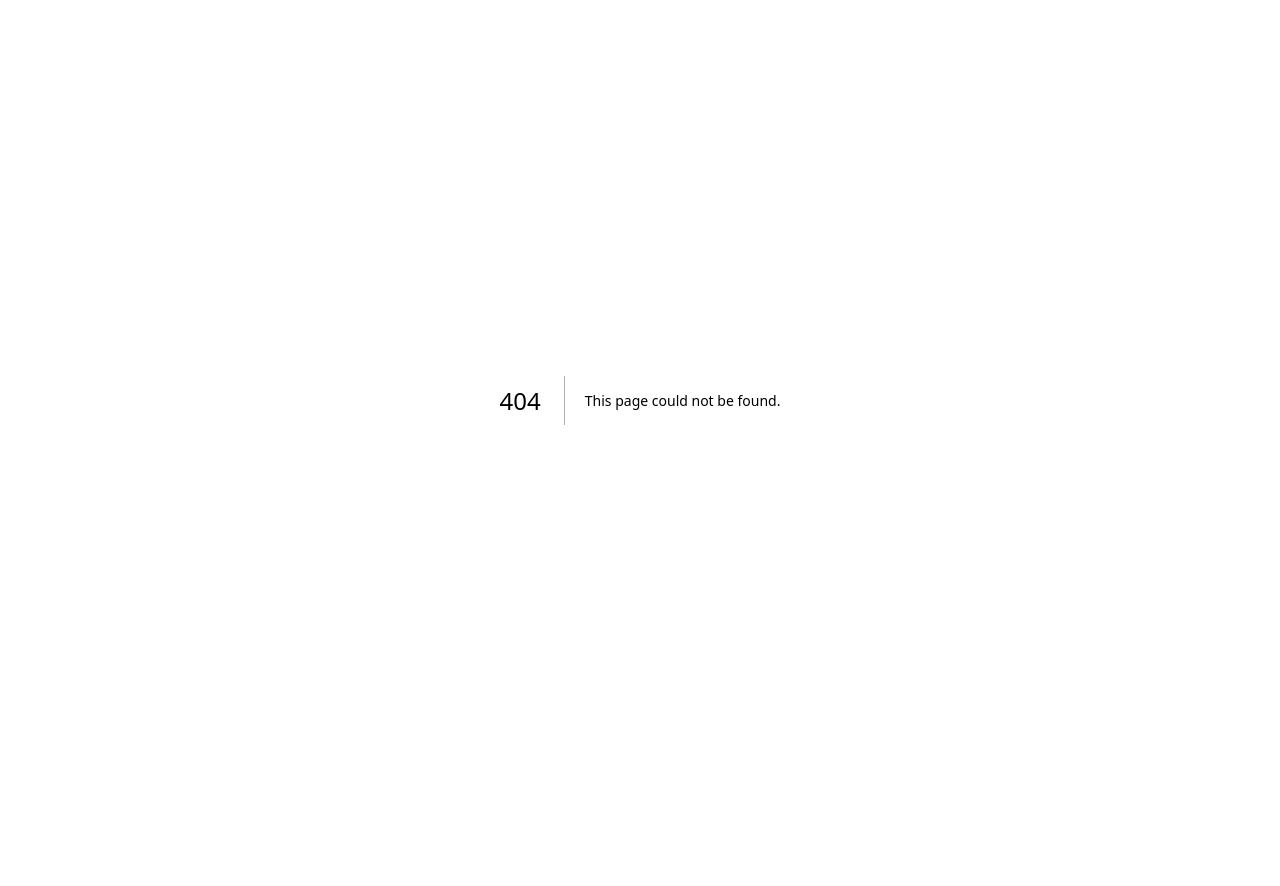
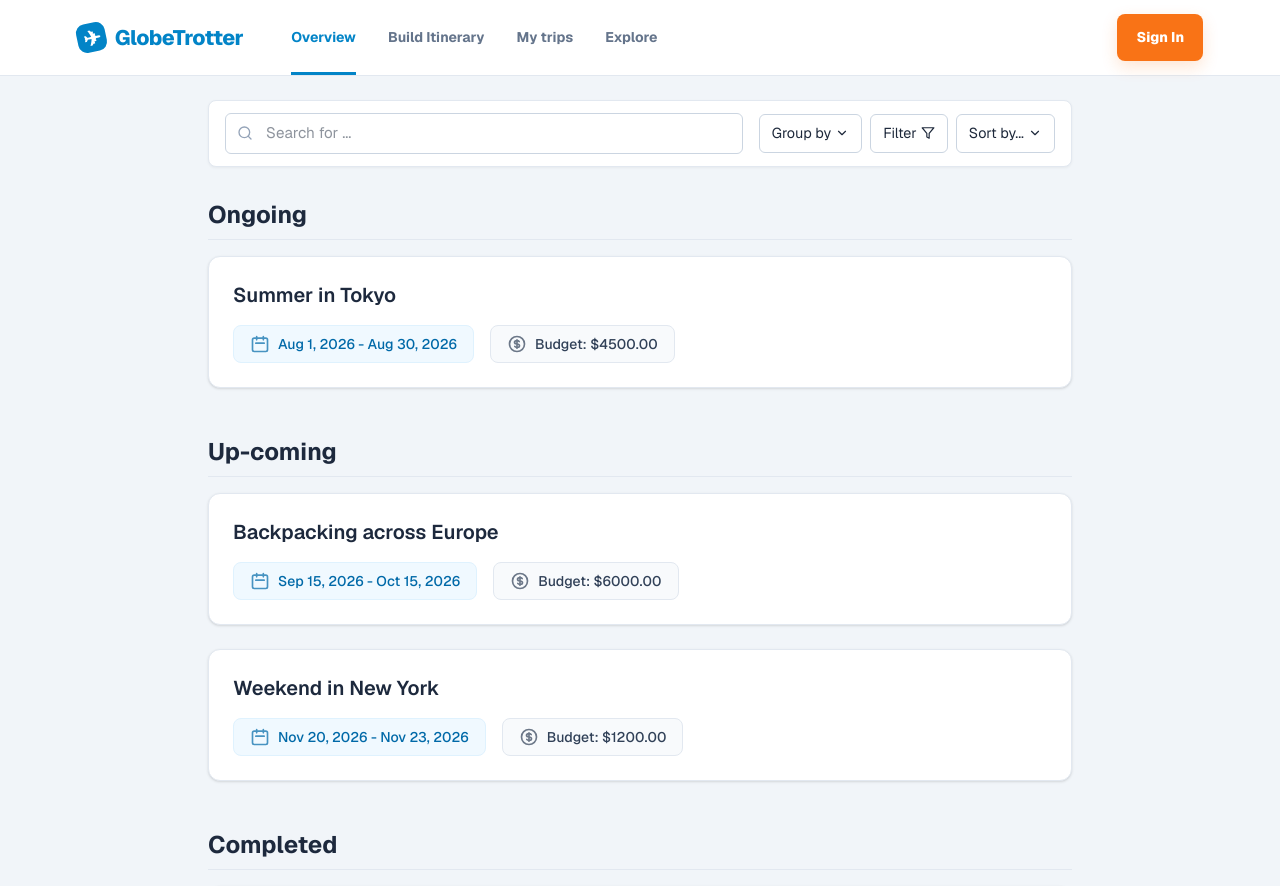
Before and after one commit to Baluduvamsi2006/GlobeTrotter, a Next.js app: page /trips in a window 1280 px wide. Before the commit this address had no page. Shown: the top 886 px of the page. Before the commit the page ends 800 px from the top, so only its background shows below. Built offline with nearby package versions, Linux system fonts and the light colour scheme; no server answers.

Commit message:
chore: add trips listing page and fix types

```diff
--- /dev/null
+++ b/src/app/trips/page.tsx
@@ -0,0 +1,22 @@
+import React from 'react';
+import Nav from '@/components/Nav';
+import SearchFilterBar from '@/components/SearchFilterBar/SearchFilterBar';
+import TripList from '@/components/Trips/TripList';
+
+export default function TripsPage() {
+  return (
+    <div className="min-h-screen bg-slate-100 font-sans">
+      <Nav />
+
+      <main className="container mx-auto px-4 max-w-4xl py-6">
+        <div className="mb-8">
+          {/* Note: The wireframe doesn't explicitly show a page title, but normally we'd have one.
+              The SearchFilterBar matches the wireframe's sub-header perfectly. */}
+          <SearchFilterBar />
+        </div>
+
+        <TripList />
+      </main>
+    </div>
+  );
+}
--- a/src/auth.config.ts
+++ b/src/auth.config.ts
@@ -21,15 +21,15 @@ export const authConfig = {
     },
     jwt({ token, user }) {
       if (user) {
-        token.role = user.role;
+        token.role = (user as any).role;
         token.id = user.id;
       }
       return token;
     },
     session({ session, token }) {
       if (token && session.user) {
-        session.user.role = token.role as string;
-        session.user.id = token.id as string;
+        (session.user as any).role = token.role as string;
+        (session.user as any).id = token.id as string;
       }
       return session;
     },
--- a/src/components/Nav.tsx
+++ b/src/components/Nav.tsx
@@ -18,7 +18,7 @@ export default async function Nav() {
             <nav className="nav-links" aria-label="Main navigation">
                 <a className="nav-link active" href="/#overview">Overview</a>
                 <a className="nav-link" href="/build-itinerary">Build Itinerary</a>
-                <a className="nav-link" href="/#trips">My trips</a>
+                <a className="nav-link" href="/trips">My trips</a>
                 <a className="nav-link" href="/#explore">Explore</a>
             </nav>
             {session?.user ? (
--- a/src/components/SearchFilterBar/SearchFilterBar.tsx
+++ b/src/components/SearchFilterBar/SearchFilterBar.tsx
@@ -1,3 +1,4 @@
+'use client';
 import React from 'react';
 import styles from './SearchFilterBar.module.css';
 
--- /dev/null
+++ b/src/components/Trips/TripCard.tsx
@@ -0,0 +1,44 @@
+import React from 'react';
+
+interface TripCardProps {
+  title: string;
+  startDate: string;
+  endDate: string;
+  totalBudget?: number;
+}
+
+export default function TripCard({ title, startDate, endDate, totalBudget }: TripCardProps) {
+  const formatDate = (dateString: string) => {
+    return new Date(dateString).toLocaleDateString('en-US', {
+      month: 'short',
+      day: 'numeric',
+      year: 'numeric'
+    });
+  };
+
+  const dateRange = `${formatDate(startDate)} - ${formatDate(endDate)}`;
+
+  return (
+    <div className="bg-white rounded-xl shadow-sm border border-slate-200 p-6 mb-4 transition-all duration-200 hover:shadow-md hover:border-sky-300">
+      <h3 className="text-xl font-semibold text-slate-800 mb-4">{title}</h3>
+
+      <div className="flex flex-col sm:flex-row gap-4">
+        {/* Date Range */}
+        <div className="inline-flex items-center gap-2 px-4 py-2 rounded-lg bg-sky-50 border border-sky-100 text-sky-700">
+          <svg className="w-5 h-5 opacity-70" fill="none" stroke="currentColor" viewBox="0 0 24 24">
+            <path strokeLinecap="round" strokeLinejoin="round" strokeWidth="2" d="M8 7V3m8 4V3m-9 8h10M5 21h14a2 2 0 002-2V7a2 2 0 00-2-2H5a2 2 0 00-2 2v12a2 2 0 002 2z" />
+          </svg>
+          <span className="font-medium text-sm">{dateRange}</span>
+        </div>
+
+        {/* Budget */}
+        <div className="inline-flex items-center gap-2 px-4 py-2 rounded-lg bg-slate-50 border border-slate-200 text-slate-700">
+          <svg className="w-5 h-5 opacity-70" fill="none" stroke="currentColor" viewBox="0 0 24 24">
+            <path strokeLinecap="round" strokeLinejoin="round" strokeWidth="2" d="M12 8c-1.657 0-3 .895-3 2s1.343 2 3 2 3 .895 3 2-1.343 2-3 2m0-8c1.11 0 2.08.402 2.599 1M12 8V7m0 1v8m0 0v1m0-1c-1.11 0-2.08-.402-2.599-1M21 12a9 9 0 11-18 0 9 9 0 0118 0z" />
+          </svg>
+          <span className="font-medium text-sm">Budget: {totalBudget ? `$${totalBudget.toFixed(2)}` : 'TBD'}</span>
+        </div>
+      </div>
+    </div>
+  );
+}
--- /dev/null
+++ b/src/components/Trips/TripList.tsx
@@ -0,0 +1,120 @@
+'use client';
+import React from 'react';
+import TripCard from './TripCard';
+
+// Matches the Prisma schema Trip
+interface MockTrip {
+  id: string;
+  title: string;
+  startDate: string;
+  endDate: string;
+  totalBudget: number;
+  status: 'ongoing' | 'upcoming' | 'completed';
+}
+
+const MOCK_TRIPS: MockTrip[] = [
+  {
+    id: '1',
+    title: 'Summer in Tokyo',
+    startDate: '2026-08-01T10:00:00.000Z',
+    endDate: '2026-08-30T10:00:00.000Z',
+    totalBudget: 4500,
+    status: 'ongoing'
+  },
+  {
+    id: '2',
+    title: 'Backpacking across Europe',
+    startDate: '2026-09-15T10:00:00.000Z',
+    endDate: '2026-10-15T10:00:00.000Z',
+    totalBudget: 6000,
+    status: 'upcoming'
+  },
+  {
+    id: '3',
+    title: 'Weekend in New York',
+    startDate: '2026-11-20T10:00:00.000Z',
+    endDate: '2026-11-23T10:00:00.000Z',
+    totalBudget: 1200,
+    status: 'upcoming'
+  },
+  {
+    id: '4',
+    title: 'Spring Break in Cancun',
+    startDate: '2026-03-10T10:00:00.000Z',
+    endDate: '2026-03-17T10:00:00.000Z',
+    totalBudget: 2500,
+    status: 'completed'
+  },
+  {
+    id: '5',
+    title: 'Business Trip to London',
+    startDate: '2026-01-15T10:00:00.000Z',
+    endDate: '2026-01-20T10:00:00.000Z',
+    totalBudget: 3000,
+    status: 'completed'
+  }
+];
+
+export default function TripList() {
+  const ongoingTrips = MOCK_TRIPS.filter(trip => trip.status === 'ongoing');
+  const upcomingTrips = MOCK_TRIPS.filter(trip => trip.status === 'upcoming');
+  const completedTrips = MOCK_TRIPS.filter(trip => trip.status === 'completed');
+
+  return (
+    <div className="flex flex-col gap-8 pb-12">
+      {/* Ongoing Section */}
+      {ongoingTrips.length > 0 && (
+        <section>
+          <h2 className="text-2xl font-bold text-slate-800 mb-4 border-b border-slate-200 pb-2">Ongoing</h2>
+          <div className="flex flex-col gap-2">
+            {ongoingTrips.map(trip => (
+              <TripCard
+                key={trip.id}
+                title={trip.title}
+                startDate={trip.startDate}
+                endDate={trip.endDate}
+                totalBudget={trip.totalBudget}
+              />
+            ))}
+          </div>
+        </section>
+      )}
+
+      {/* Upcoming Section */}
+      {upcomingTrips.length > 0 && (
+        <section>
+          <h2 className="text-2xl font-bold text-slate-800 mb-4 border-b border-slate-200 pb-2">Up-coming</h2>
+          <div className="flex flex-col gap-2">
+            {upcomingTrips.map(trip => (
+              <TripCard
+                key={trip.id}
+                title={trip.title}
+                startDate={trip.startDate}
+                endDate={trip.endDate}
+                totalBudget={trip.totalBudget}
+              />
+            ))}
+          </div>
+        </section>
+      )}
+
+      {/* Completed Section */}
+      {completedTrips.length > 0 && (
+        <section>
+          <h2 className="text-2xl font-bold text-slate-800 mb-4 border-b border-slate-200 pb-2">Completed</h2>
+          <div className="flex flex-col gap-2">
+            {completedTrips.map(trip => (
+              <TripCard
+                key={trip.id}
+                title={trip.title}
+                startDate={trip.startDate}
+                endDate={trip.endDate}
+                totalBudget={trip.totalBudget}
+              />
+            ))}
+          </div>
+        </section>
+      )}
+    </div>
+  );
+}
```
